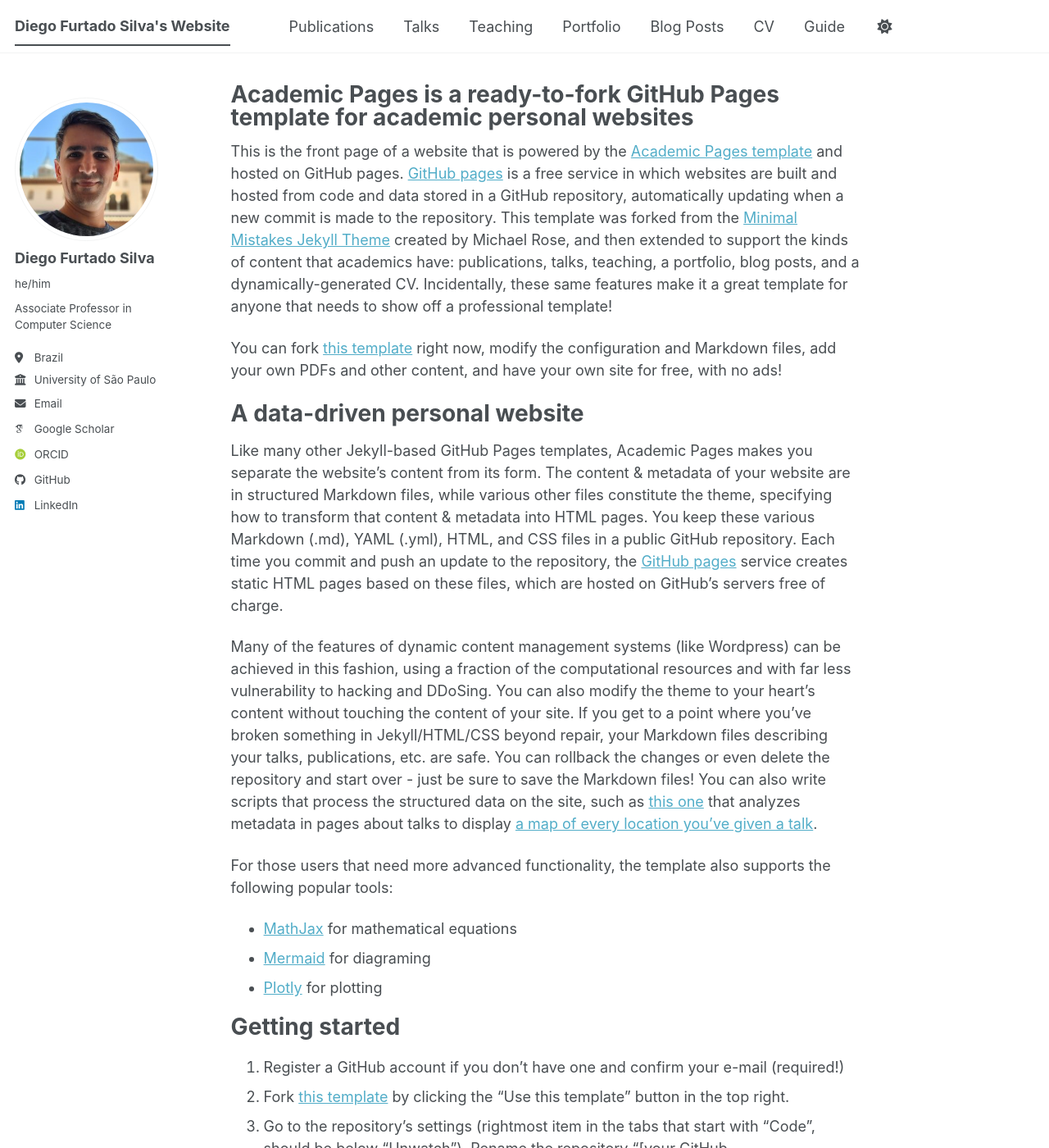
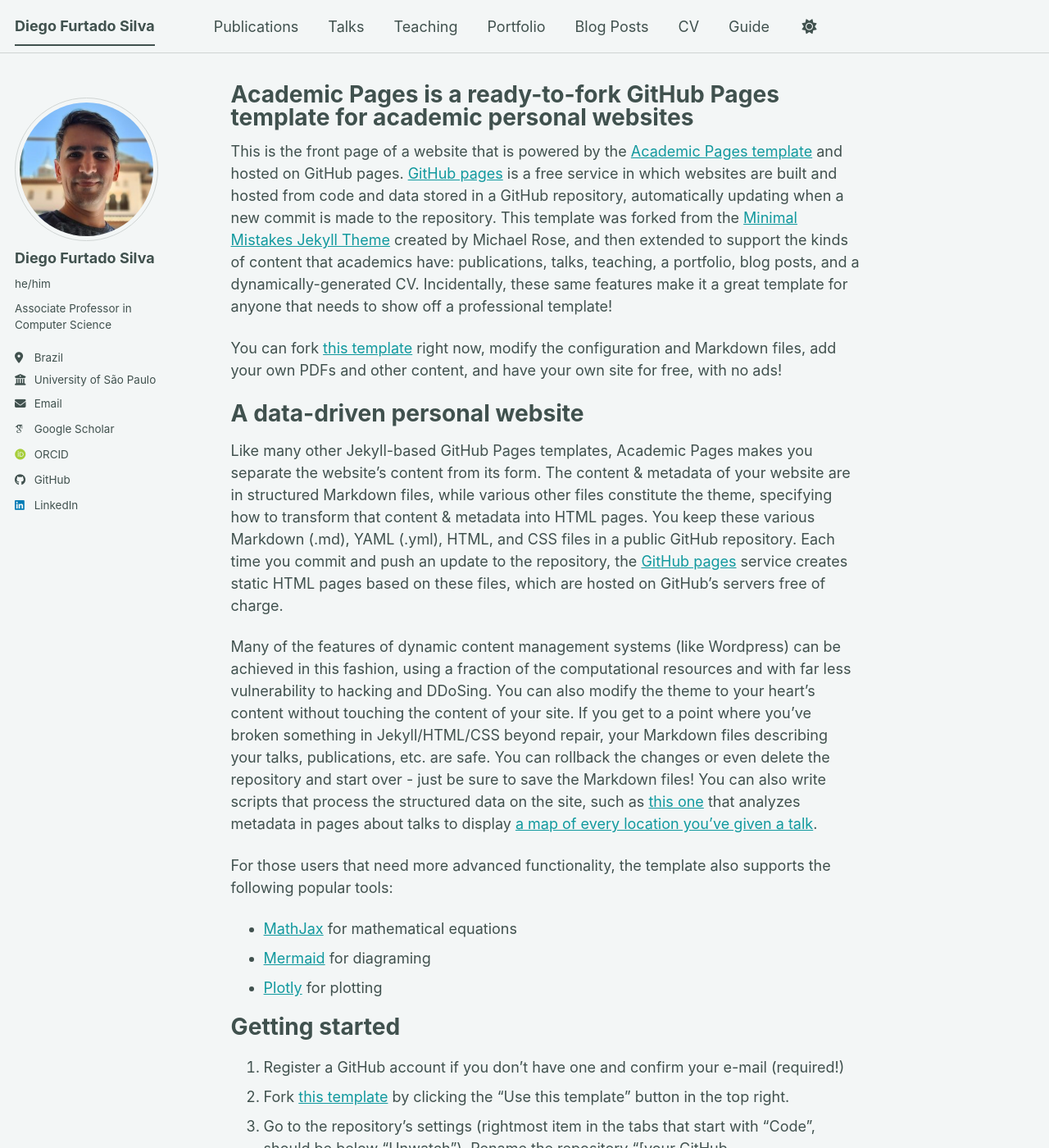
Before and after one commit to diegofurts/diegofurts.github.io, a Jekyll site: the page built from _pages/about.md, in a window 1280 px wide and 1400 px high. Shown: the whole window at 82% size. Built offline with Jekyll 4.4.1, drawn with Linux system fonts in a browser that asks for light colours; some web fonts are replaced; a script bundle is joined from its source files by our own code; library files that are not in the unit come from our copies.

Commit message:
Update _config.yml

```diff
--- a/_config.yml
+++ b/_config.yml
@@ -8,12 +8,12 @@
 
 # Basic Site Settings
 locale                   : "en-US"
-site_theme               : "default" # The available themes options are "default", "air", "sunrise", "mint", "dirt" and "contrast"
-title                    : "Diego Furtado Silva's Website"
+site_theme               : "mint" # The available themes options are "default", "air", "sunrise", "mint", "dirt" and "contrast"
+title                    : "Diego Furtado Silva"
 title_separator          : "-"
 name                     : &name "Diego Furtado Silva"
 description              : &description "Diego Furtado Silva's academic portfolio"   # Update this with a general description of your site, this is the default if not overridden by a page
-url                      : https://academicpages.github.io # The base hostname & protocol for your site e.g. "https://[your GitHub username].github.io",
+url                      : https://diegofurts.github.io # The base hostname & protocol for your site e.g. "https://[your GitHub username].github.io",
                                                            # or if you already have some other page hosted on Github then use "https://[your GitHub username].github.io/[Your Repo Name]"
 baseurl                  : "" # the subpath of your site, e.g. "/blog"
 repository               : "diegofurts.github.io/"
```
